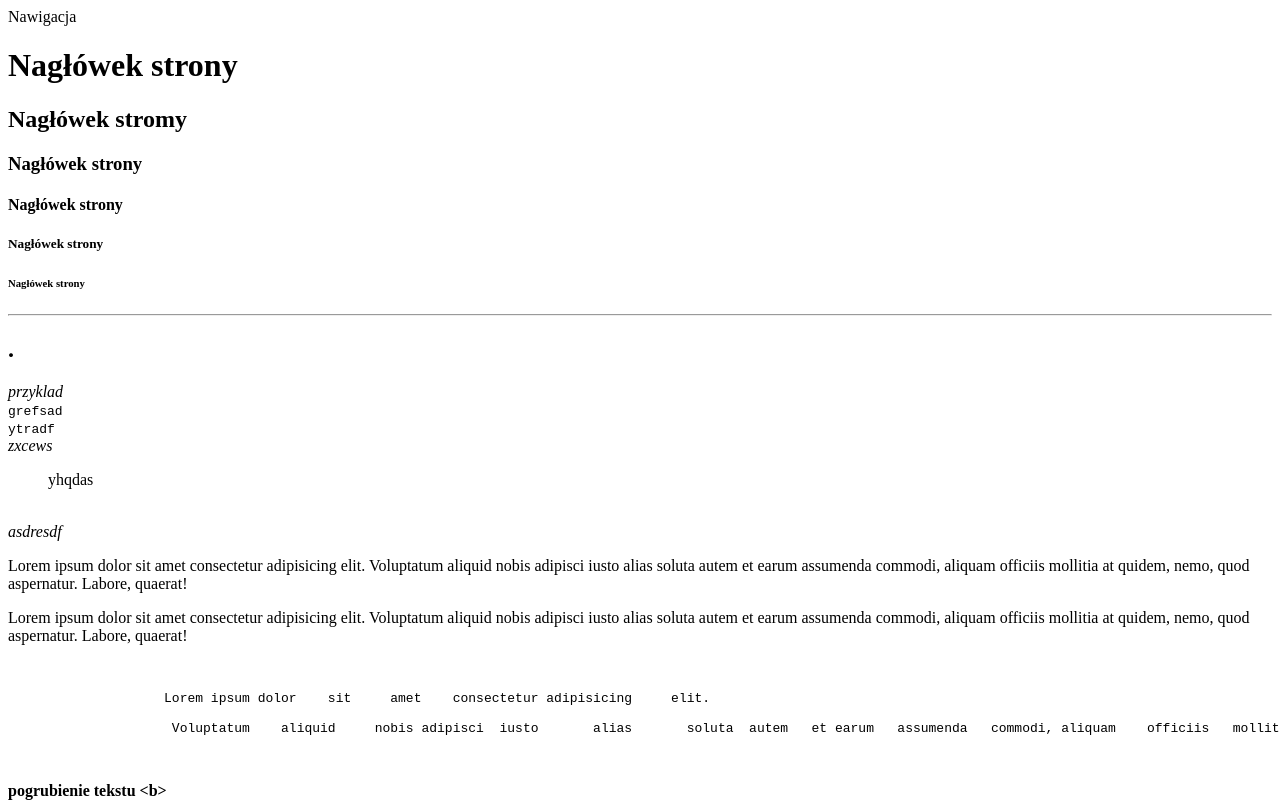
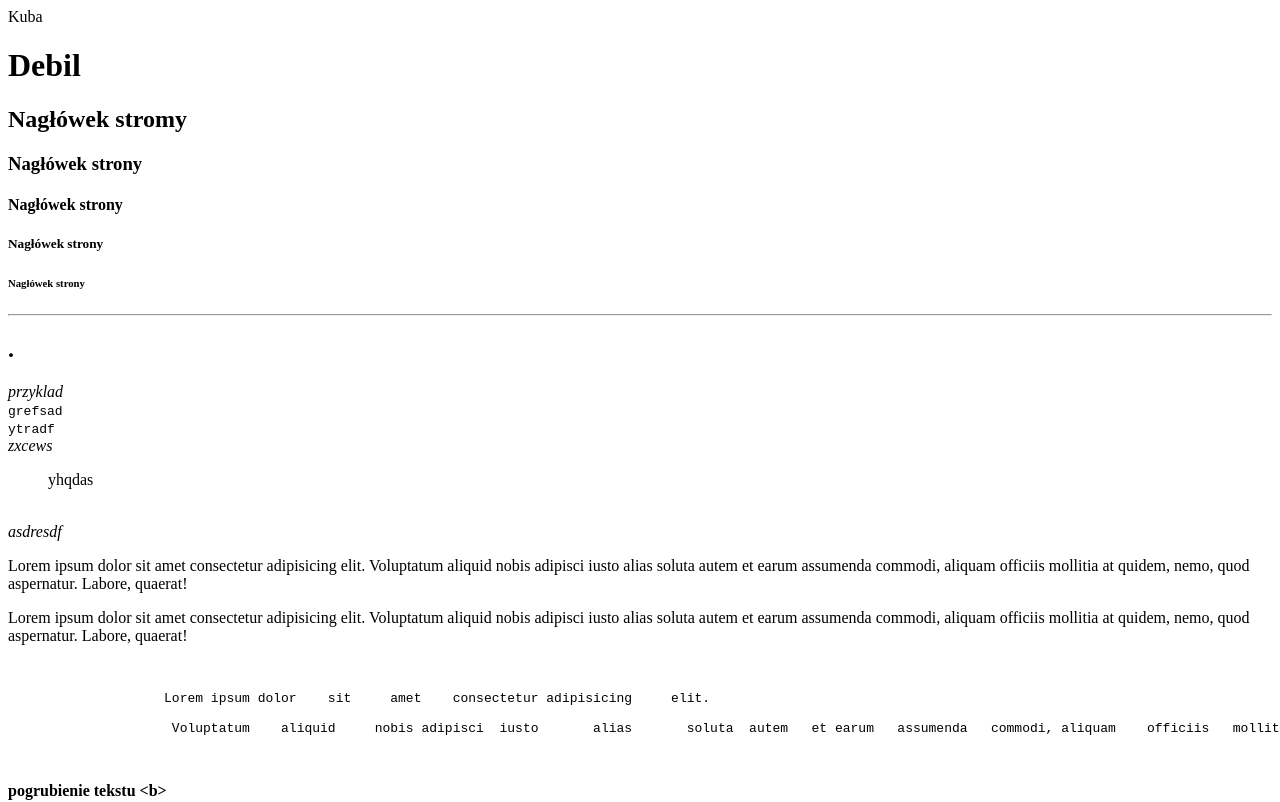
Before and after one commit to JakubD-bit/hello-world, a plain HTML site: page index.html in a window 1280 px wide. Shown: the top 802 px of the page. Drawn offline with Linux system fonts and the light colour scheme.

Commit message:
Update index.html

```diff
--- a/index.html
+++ b/index.html
@@ -18,9 +18,9 @@
 
         <header>
 
-            <nav>Nawigacja</nav>
+            <nav>Kuba</nav>
 
-            <h1>Nagłówek strony </h1>
+            <h1>Debil </h1>
 
             <h2>Nagłówek stromy </h2>
 
```
